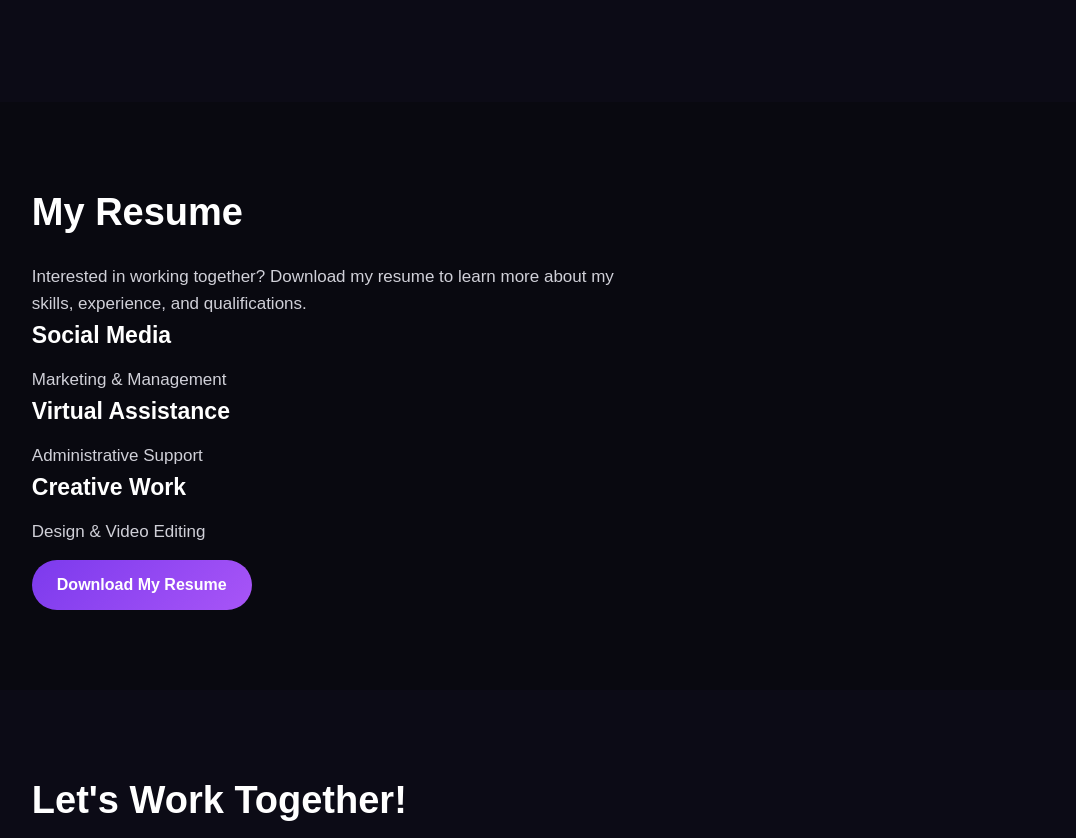
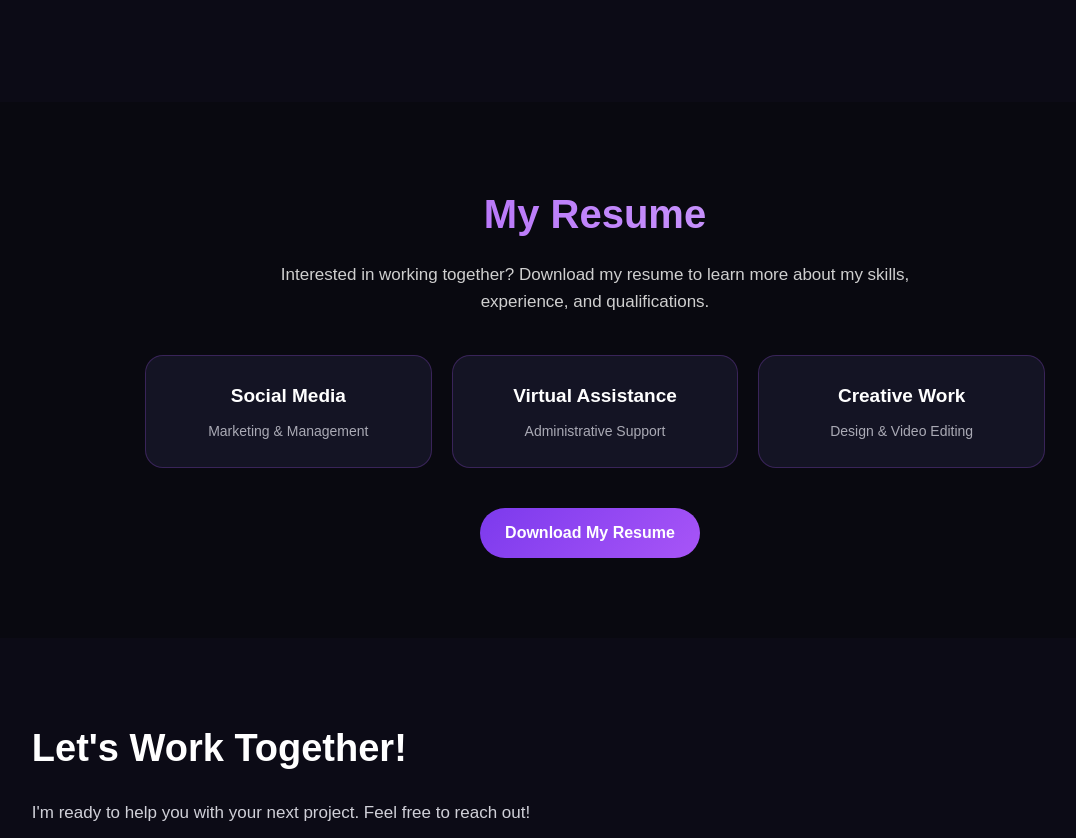
Before and after one commit to RahnMP/RahnMP.github.io, a plain HTML site: page index.html in a window 1280 px wide. Shown: the part 4962-5800 px from the top of the page, without its empty margins (45-1121 px from the left). Drawn offline with Linux system fonts and the light colour scheme.

Commit message:
Add professional section styles to resume

```diff
--- a/style.css
+++ b/style.css
@@ -1036,3 +1036,107 @@ footer p {
     }
 
 }
+
+/* ========================================
+   RESUME - PROFESSIONAL SECTION
+   ======================================== */
+
+#resume {
+    background: #090910;
+    text-align: center;
+}
+
+.resume-content {
+    max-width: 900px;
+    margin: 0 auto;
+}
+
+#resume h2 {
+    font-size: 40px;
+
+    background: linear-gradient(
+        90deg,
+        #a855f7,
+        #d8b4fe
+    );
+
+    -webkit-background-clip: text;
+    -webkit-text-fill-color: transparent;
+
+    margin-bottom: 15px;
+}
+
+#resume > .resume-content > p {
+    max-width: 650px;
+    margin: 0 auto 40px;
+    color: #cfcfcf;
+}
+
+.resume-highlights {
+    display: grid;
+    grid-template-columns: repeat(3, 1fr);
+    gap: 20px;
+
+    margin-bottom: 40px;
+}
+
+.resume-highlights > div {
+    padding: 25px 20px;
+
+    background: #141424;
+
+    border: 1px solid rgba(168, 85, 247, 0.25);
+
+    border-radius: 18px;
+
+    transition: 0.3s;
+}
+
+.resume-highlights > div:hover {
+    transform: translateY(-5px);
+
+    border-color: rgba(168, 85, 247, 0.7);
+
+    box-shadow:
+        0 10px 30px rgba(168, 85, 247, 0.15);
+}
+
+.resume-highlights h3 {
+    color: #ffffff;
+    font-size: 19px;
+    margin-bottom: 8px;
+}
+
+.resume-highlights p {
+    color: #aaaab5;
+    font-size: 14px;
+}
+
+#resume a {
+    margin-top: 0;
+}
+
+
+/* Resume mobile */
+
+@media (max-width: 600px) {
+
+    #resume {
+        padding: 60px 5%;
+    }
+
+    #resume h2 {
+        font-size: 32px;
+    }
+
+    .resume-highlights {
+        grid-template-columns: 1fr;
+        gap: 15px;
+        margin-bottom: 30px;
+    }
+
+    .resume-highlights > div {
+        padding: 20px;
+    }
+
+}
```
